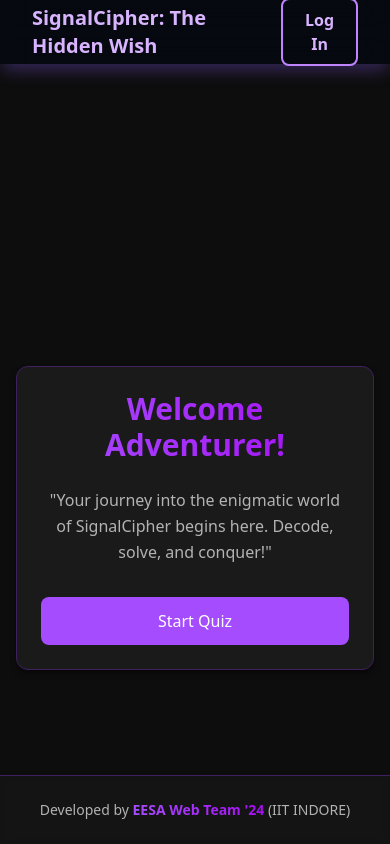
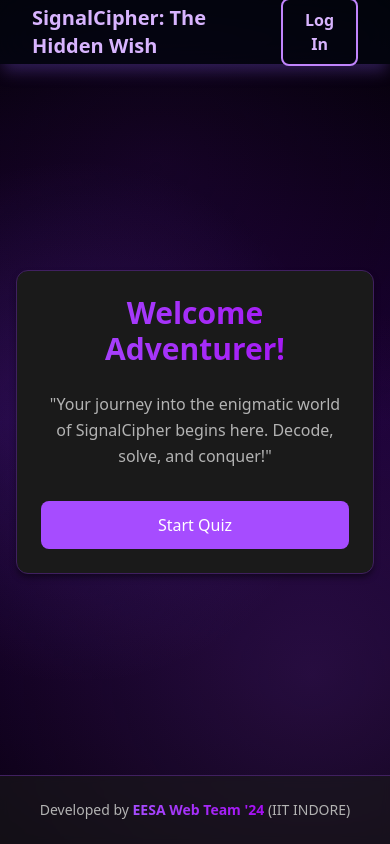
Before and after one commit to priyanshi-mahto/eesa_quiz_1, a React (Create React App) app in the folder client/: page / in a window 390 px wide. Shown: the top 844 px of the page. Built offline with nearby package versions, Linux system fonts and the light colour scheme.

Commit message:
better responsiveness

```diff
--- a/client/src/App.js
+++ b/client/src/App.js
@@ -13,9 +13,9 @@ import Toast from "./components/Toast";
 const App = () => {
   return (
     <Router>
-      <div className="min-h-screen flex flex-col relative bg-background text-text">
+      <div className="min-h-screen flex flex-col relative">
         <Navbar />
-        <main className="flex-1 relative z-10 pt-24 pb-16">
+        <main className="flex-1 relative z-10">
           <Routes>
             <Route path="/" element={<Authentication />} />
             <Route path="/page-one" element={<FirstQuestion />} />
--- a/client/src/components/pageone/FirstQuestion.js
+++ b/client/src/components/pageone/FirstQuestion.js
@@ -126,14 +126,18 @@ function FirstQuestion() {
 
   if (isLoading || !question) {
     return (
-      <div className="flex items-center justify-center min-h-[calc(100vh-200px)]">
+      <div className="flex items-center justify-center min-h-screen">
         <Loader label="Loading question..." />
       </div>
     );
   }
 
   return (
-    <div className="max-w-4xl mx-auto px-4 py-8 animate-fade-in">
+    // This new outer div will center everything on the page
+    <div className="min-h-screen flex items-center justify-center">
+
+      {/* This is your original container, now a child of the flex container */}
+      <div className="max-w-4xl w-full px-4 py-8 animate-fade-in">
         <div className="card animate-scale-in">
           <div className="flex flex-col sm:flex-row sm:items-center justify-between gap-4 mb-6">
             <h1 className="text-2xl sm:text-3xl font-bold">
@@ -176,6 +180,8 @@ function FirstQuestion() {
           </button>
         </div>
       </div>
+
+    </div>
   );
 }
 
--- a/client/src/components/pagethree/LastQuestion.js
+++ b/client/src/components/pagethree/LastQuestion.js
@@ -146,14 +146,18 @@ function LastQuestion() {
 
   if (!question) {
     return (
-      <div className="flex items-center justify-center min-h-[calc(100vh-200px)]">
+      <div className="flex items-center justify-center min-h-screen">
         <Loader label="Loading question..." />
       </div>
     );
   }
 
   return (
-    <div className="max-w-4xl mx-auto px-4 py-8 animate-fade-in">
+    // This new outer div centers everything on the page
+    <div className="min-h-screen flex items-center justify-center">
+
+      {/* Your original content container */}
+      <div className="max-w-4xl w-full px-4 py-8 animate-fade-in">
         {!showSuccess ? (
           <>
             <div className="card animate-scale-in">
@@ -221,6 +225,8 @@ function LastQuestion() {
           </div>
         )}
       </div>
+
+    </div>
   );
 }
 
```
Lines whose indentation alone changed are shown as unchanged.
